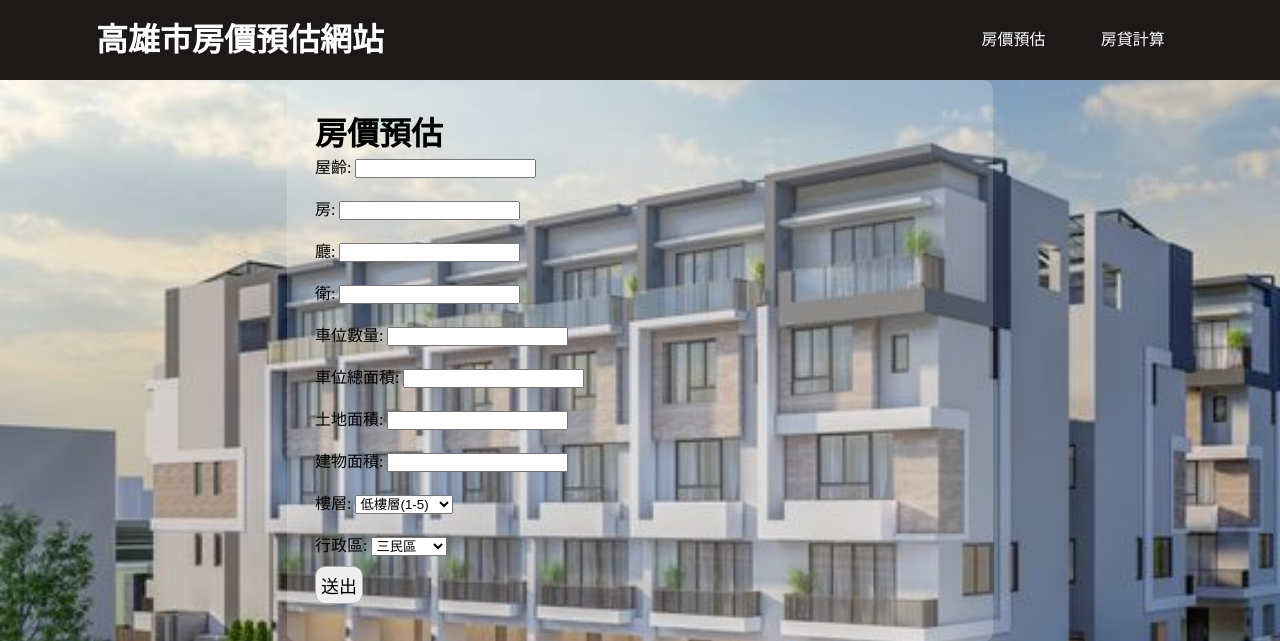
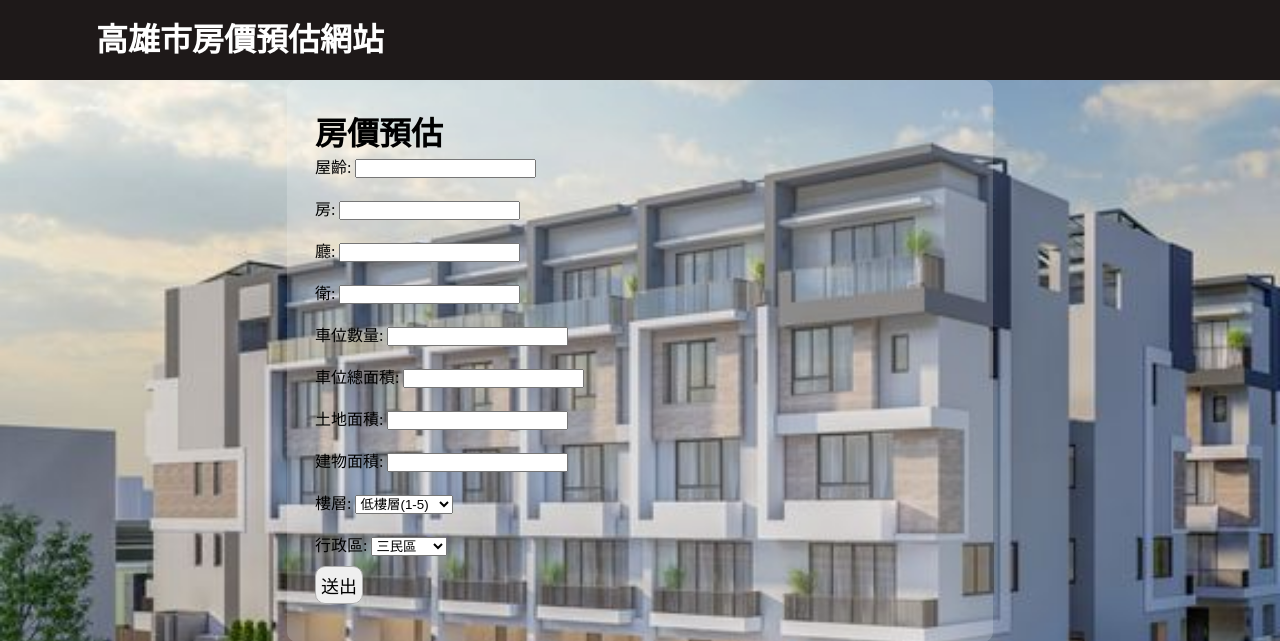
Before and after one commit to IPTTproject/IPTTproject, a Flask app: template templates/home.html in a window 1280 px wide. Shown: the top 641 px of the page. Run offline with Flask 3, Linux system fonts and the light colour scheme; the template is opened without the code that fills it, so the values that code supplies are empty.

Commit message:
Update home.html

```diff
--- a/templates/home.html
+++ b/templates/home.html
@@ -14,12 +14,6 @@
     <header>
         <button class="menu">&#9776;</button>
         <h1>高雄市房價預估網站</h1>
-        <nav>
-            <ul>
-                <li><a href="#">房價預估</a></li>
-                <li><a href="#">房貸計算</a></li>
-            </ul>
-        </nav>
     </header>
 
     <div class="container">
```
